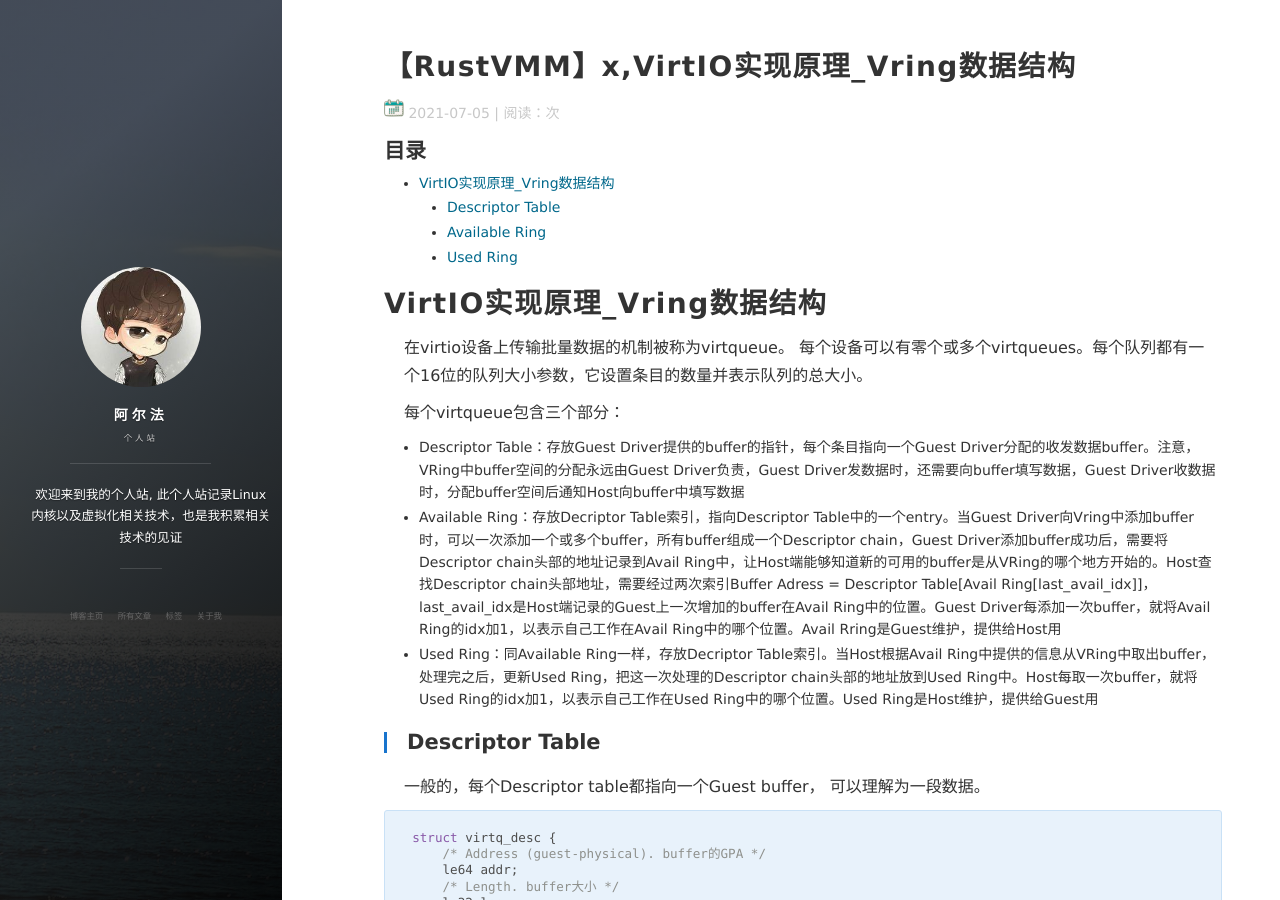
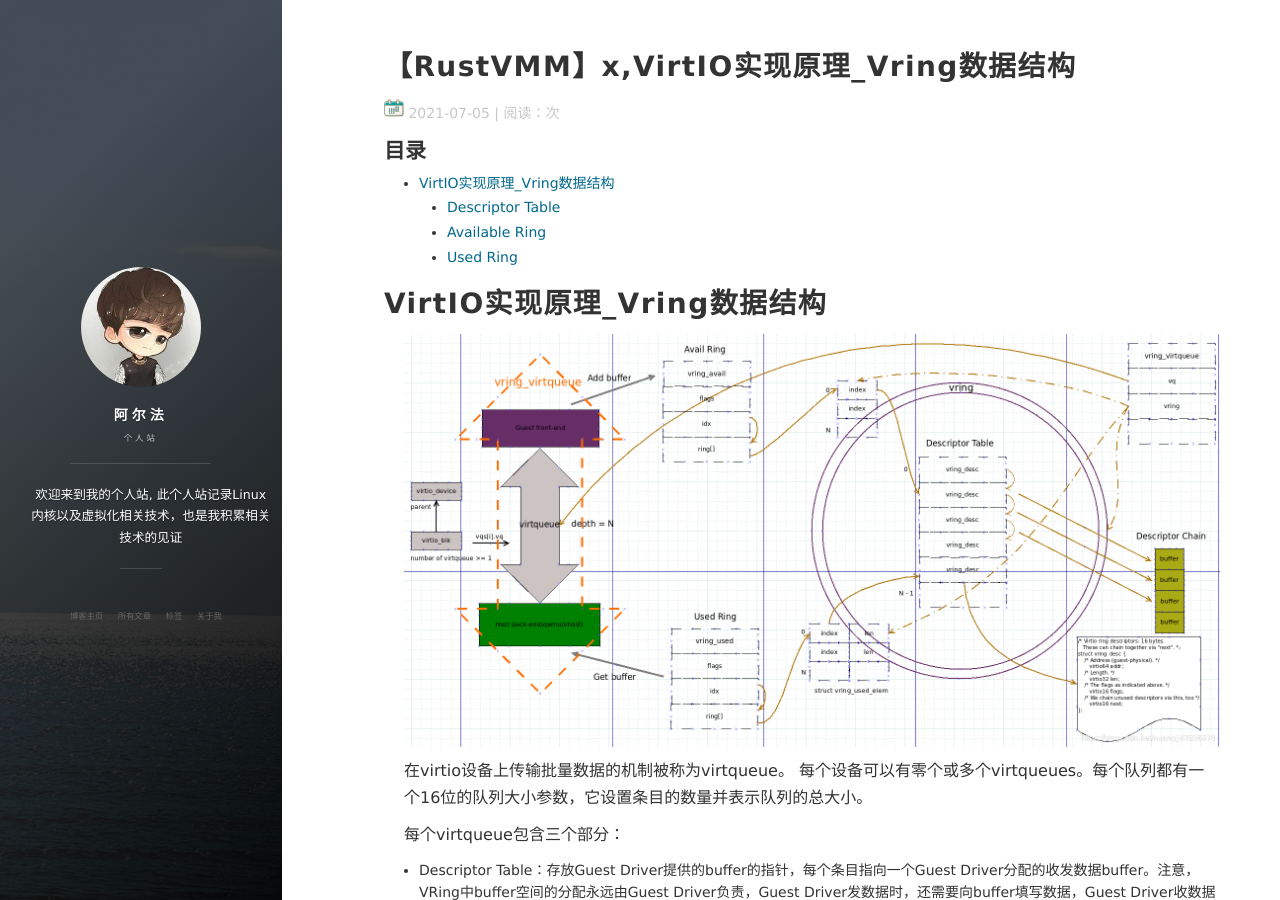
Before and after one commit to arafatms/arafatms.github.io, a Jekyll site: the page built from _posts/2021-07-09-VringRustImp.md, in a window 1280 px wide and 900 px high. Built offline with Jekyll 4.4.1, drawn with Linux system fonts in a browser that asks for light colours; nearby versions of some CDN libraries; comment, search, counter and statistics services are not loaded.

Commit message:
posts: Add images
Signed-off-by: alpha <alpha@Alphas-Office-MacBook-Pro.local>

```diff
--- a/_posts/2021-07-09-VringRustImp.md
+++ b/_posts/2021-07-09-VringRustImp.md
@@ -6,6 +6,9 @@ tags: RustVMM
 ---
 
 # VirtIO实现原理_Vring数据结构
+
+![avatar](/images/posts/20210709-Vring/20191231092024327.png)
+
 
 在virtio设备上传输批量数据的机制被称为virtqueue。 每个设备可以有零个或多个virtqueues。每个队列都有一个16位的队列大小参数，它设置条目的数量并表示队列的总大小。
 
```
Also changed, not shown: images/posts/20210709-Vring/20191231092024327.png (added).
